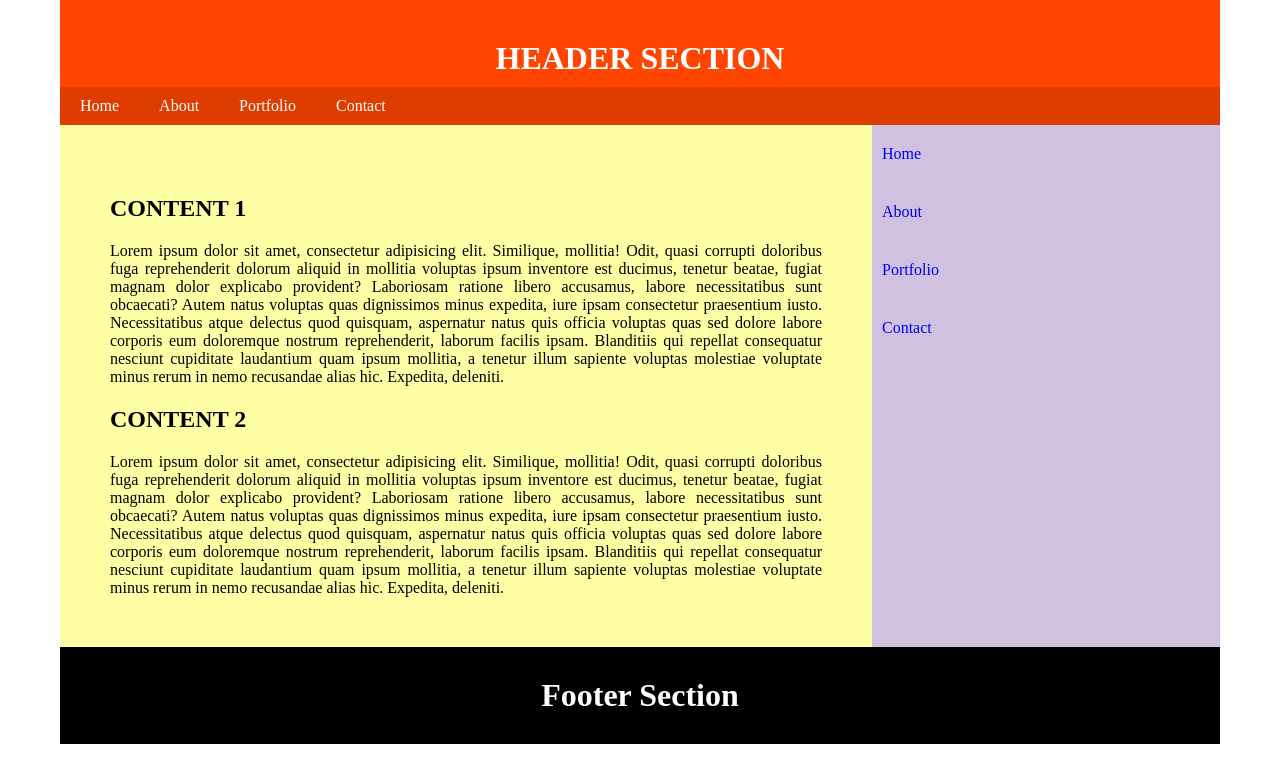
After one commit to A-Al-Mamun/PHP_Learn, a PHP site: page / in a window 1280 px wide. The commit adds this page. Shown: the top 783 px of the page. Run offline with PHP 8.4, Linux system fonts and the light colour scheme.

Commit message:
Full practice of Include and require

```diff
--- /dev/null
+++ b/01_include_require/footer.php
@@ -0,0 +1,3 @@
+<footer>
+    <h1>Footer Section</h1>
+</footer>
--- /dev/null
+++ b/01_include_require/header.php
@@ -0,0 +1,9 @@
+<header>
+    <h1>Header Section</h1>
+    <nav>
+        <a href="#">Home</a>
+        <a href="#">About</a>
+        <a href="#">Portfolio</a>
+        <a href="#">Contact</a>
+    </nav>
+</header>
--- a/index.php
+++ b/01_include_require/index.php
@@ -3,20 +3,13 @@
 <head>
     <meta charset="UTF-8">
     <meta name="viewport" content="width=device-width, initial-scale=1.0">
-    <title>Include & requere Practice | PHP Learn</title>
+    <title>Include & require Practice | PHP Learn</title>
     <link rel="stylesheet" href="./assets/style.css">
 </head>
 <body>
     <!-- Header Section Start -->
-    <header>
-        <h1>Header Section</h1>
-        <nav>
-            <a href="#">Home</a>
-            <a href="#">About</a>
-            <a href="#">Portfolio</a>
-            <a href="#">Contact</a>
-        </nav>
-    </header>
+    <?php include_once 'header.php' ?>
+    <?php /*require_once 'header.php'*/ ?>
     <!-- Header Section End -->
 
     <!-- Main Section Start -->
@@ -37,9 +30,7 @@
     <!-- Main Section End -->
 
     <!-- Footer SEction Start -->
-    <footer>
-        <h1>Footer Section</h1>
-    </footer>
+    <?php include 'footer.php' ?>
     <!-- Footer SEction End -->
 </body>
 </html>
```
Also changed, not shown: 01_include_require/assets/style.css (renamed from assets/style.css).
